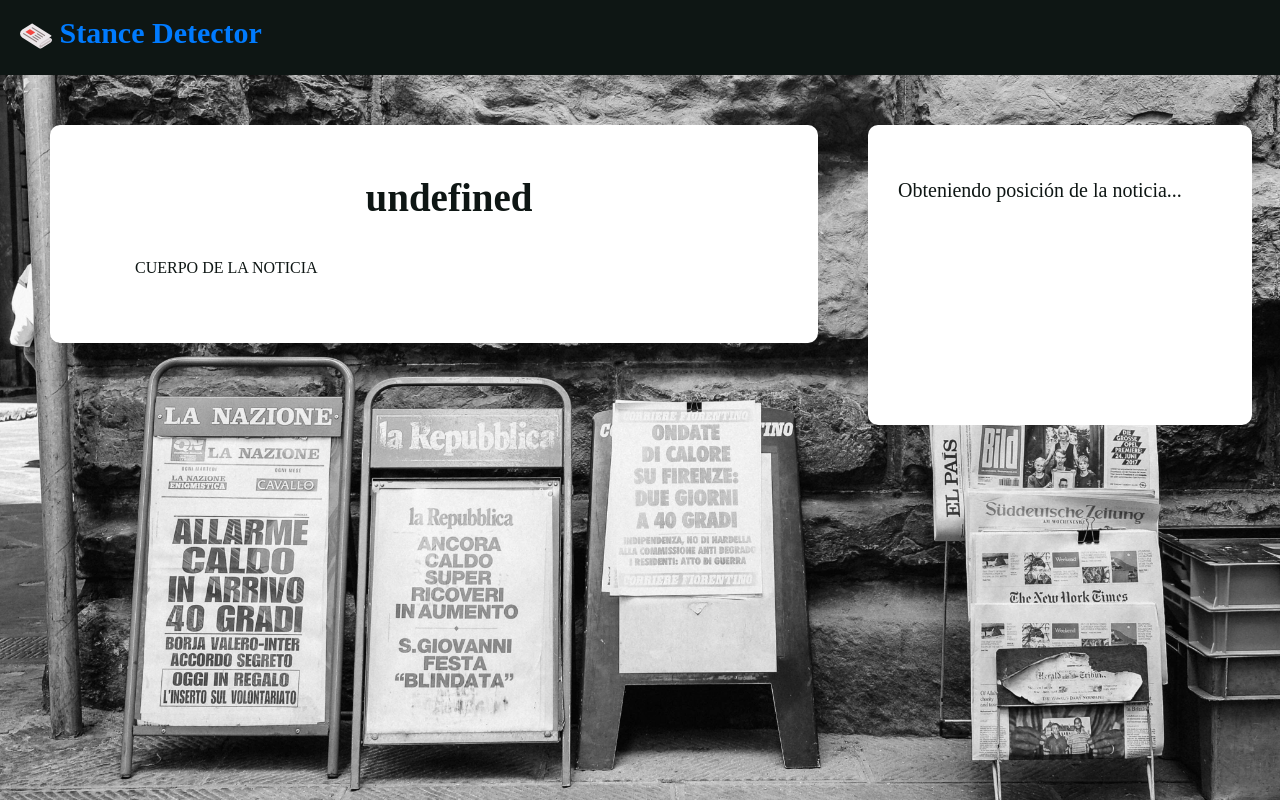
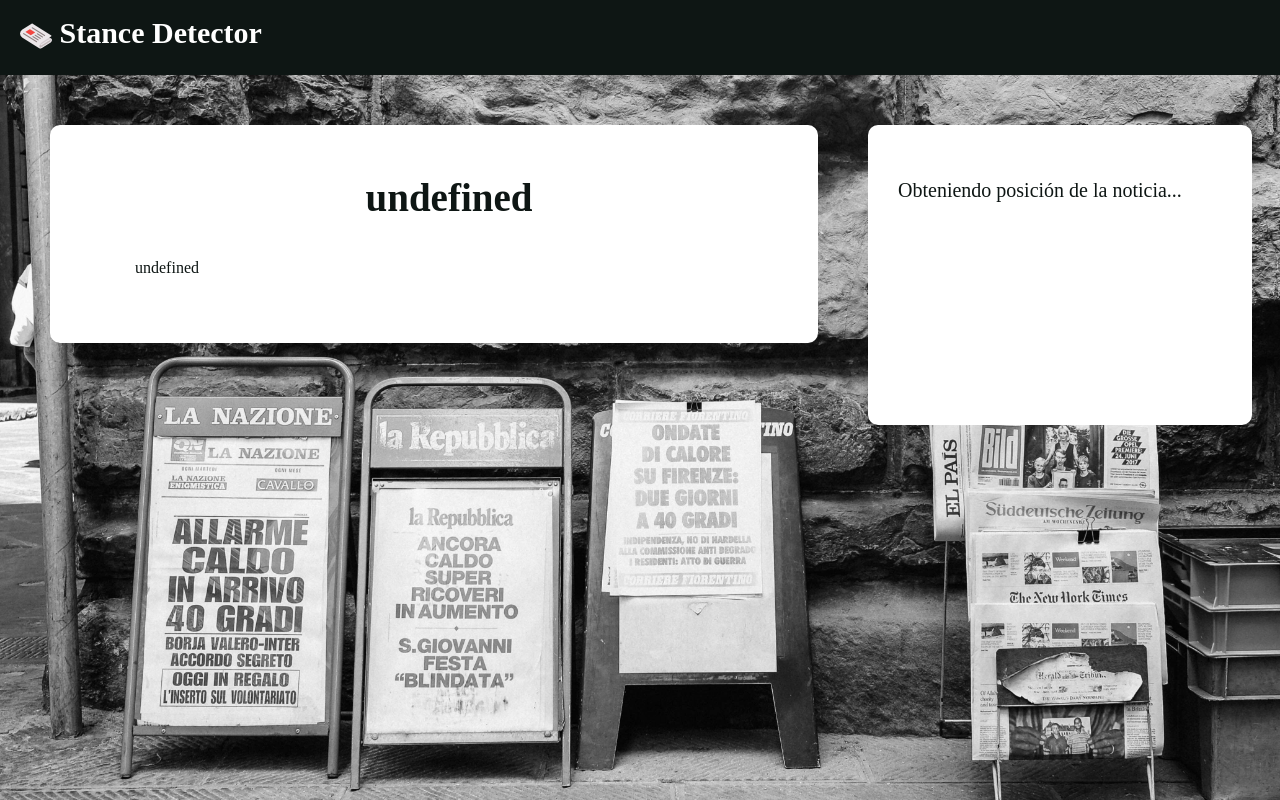
Before and after one commit to ailopera/stanceDetector.github.io, a plain HTML site: page classification.html in a window 1280 px wide. Drawn offline with Linux system fonts and the light colour scheme; files whose address does not match are found by name.

Commit message:
minor fixes

```diff
--- a/classification.html
+++ b/classification.html
@@ -71,19 +71,21 @@
 
 
 	var headline = GetURLParameter('headline');
+	console.log("headline", headline);
+	console.log("Body", body);
 	var body = GetURLParameter('body');
 
 
 	var headlineText = document.getElementById("headlineText");
-	headlineText.innerHTML = headline;
+	headlineText.innerHTML = decodeURIComponent(headline);
 
-	var bodyText = document.getElementsById("bodyText")
-	bodyText.innerHTML = body;
+	var bodyText = document.getElementById("bodyText")
+	bodyText.innerHTML = decodeURIComponent(body);
 
 
 	// Hacemos una petición al servicio para obtener la posición de la noticia
 
-	var url = "https://130.211.154.222/stances";
+	var url = "https://130.211.154.222:6006/stances";
 	$.post(url, $('.contact100-form').serialize())
 		.done(function (data) {
 			console.log("Data: " + data);
--- a/css/classification.css
+++ b/css/classification.css
@@ -87,3 +87,13 @@
     text-justify: inter-word;
     padding-left: 30px;
 }
+
+a {
+    text-transform: none;
+    color:#fff;
+}
+
+a :hover{
+    text-transform: none;
+    color:rgba(255, 255, 255, 0.63);
+}
```
